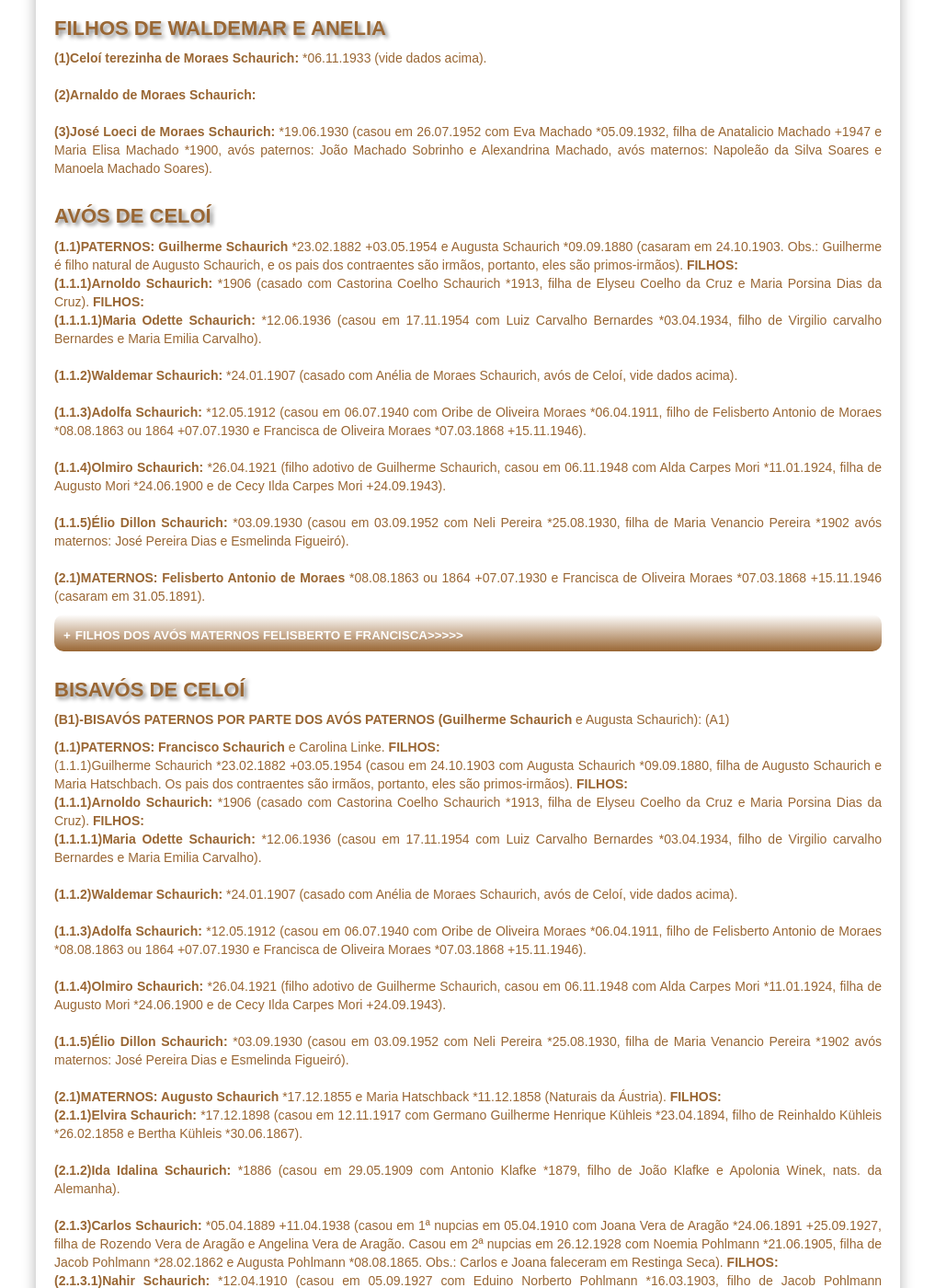
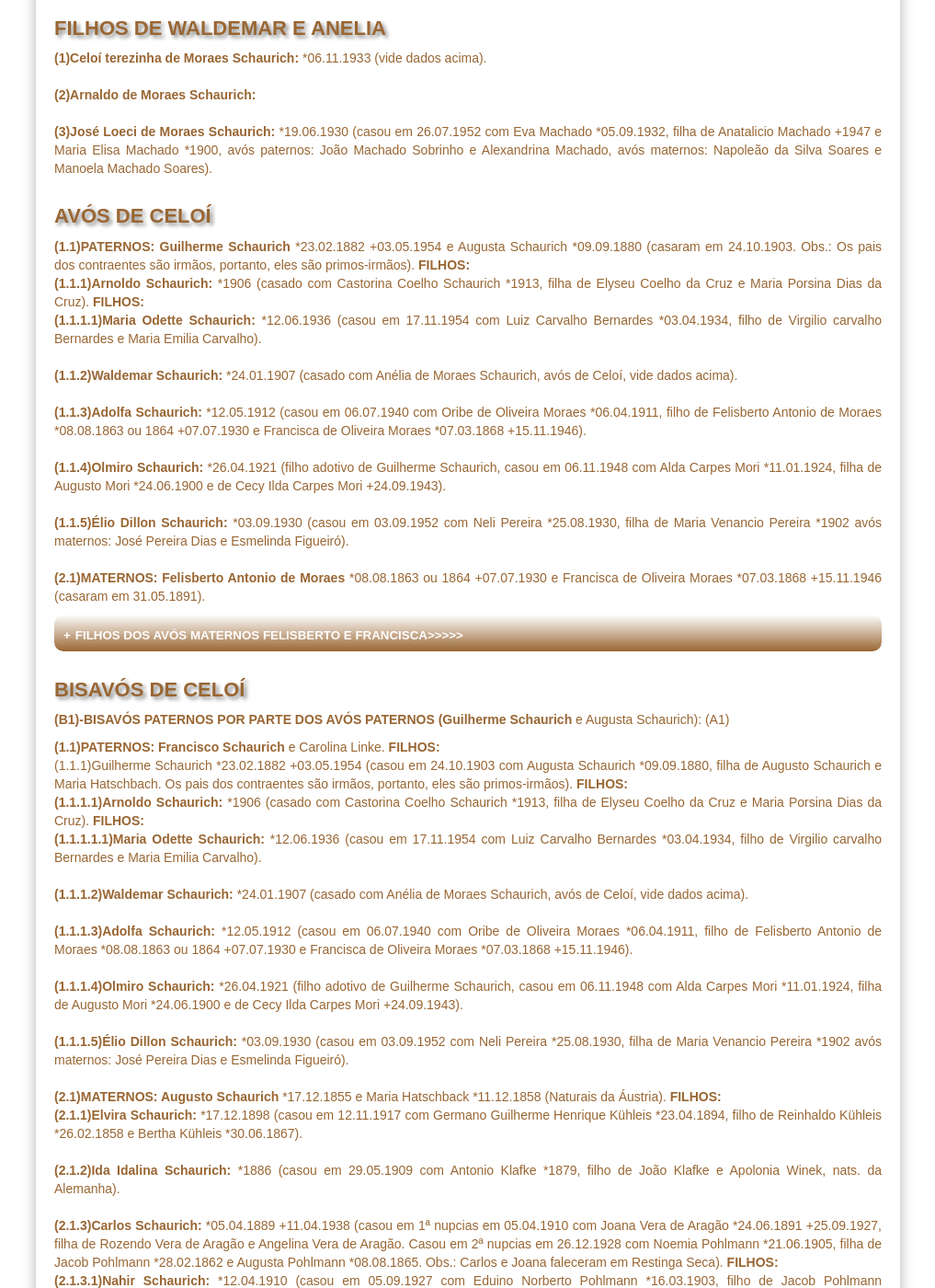
Before and after one commit to claudiovargas1955/claudiovargas1955.github.io, a Jekyll site: the page built from _pages/familia-schaurich.html, in a window 1280 px wide and 1400 px high, scrolled down 605 px. Shown: the whole window at 92% size, without its empty margins (131-1148 px from the left). Built offline with Jekyll 4.4.1, drawn with Linux system fonts in a browser that asks for light colours; some web fonts are replaced.

Commit message:
Update familia-schaurich.html

```diff
--- a/_pages/familia-schaurich.html
+++ b/_pages/familia-schaurich.html
@@ -116,8 +116,8 @@
   e Manoela Machado Soares).<br><br>
 
 <h4>AVÓS DE CELOÍ</h4>
-<p><b>(1.1)PATERNOS: Guilherme Schaurich </b>*23.02.1882 +03.05.1954 e Augusta Schaurich *09.09.1880 (casaram em 24.10.1903. Obs.:
-Guilherme é filho natural de Augusto Schaurich, e os pais dos contraentes são irmãos, portanto, eles são primos-irmãos). <b>FILHOS: </b><br>
+<p><b>(1.1)PATERNOS: Guilherme Schaurich </b>*23.02.1882 +03.05.1954 e Augusta Schaurich *09.09.1880 (casaram em 24.10.1903. Obs.: Os
+  pais dos contraentes são irmãos, portanto, eles são primos-irmãos). <b>FILHOS: </b><br>
   <b>(1.1.1)Arnoldo Schaurich: </b>*1906 (casado com Castorina Coelho Schaurich *1913, filha de Elyseu Coelho da Cruz e Maria Porsina
   Dias da Cruz). <b>FILHOS: </b><br>
       <b>(1.1.1.1)Maria Odette Schaurich: </b>*12.06.1936 (casou em 17.11.1954 com Luiz Carvalho Bernardes *03.04.1934, filho de
@@ -216,22 +216,22 @@
 <p><b>(1.1)PATERNOS: Francisco Schaurich </b>e Carolina Linke. <b>FILHOS: </b><br>
     (1.1.1)Guilherme Schaurich </b>*23.02.1882 +03.05.1954 (casou em 24.10.1903 com Augusta Schaurich *09.09.1880, filha de Augusto
     Schaurich e Maria Hatschbach. Os pais dos contraentes são irmãos, portanto, eles são primos-irmãos). <b>FILHOS: </b><br>
-        <b>(1.1.1)Arnoldo Schaurich: </b>*1906 (casado com Castorina Coelho Schaurich *1913, filha de Elyseu Coelho da Cruz e Maria
+        <b>(1.1.1.1)Arnoldo Schaurich: </b>*1906 (casado com Castorina Coelho Schaurich *1913, filha de Elyseu Coelho da Cruz e Maria
         Porsina Dias da Cruz). <b>FILHOS: </b><br>
-            <b>(1.1.1.1)Maria Odette Schaurich: </b>*12.06.1936 (casou em 17.11.1954 com Luiz Carvalho Bernardes *03.04.1934, filho de
+            <b>(1.1.1.1.1)Maria Odette Schaurich: </b>*12.06.1936 (casou em 17.11.1954 com Luiz Carvalho Bernardes *03.04.1934, filho de
             Virgilio carvalho Bernardes e Maria Emilia Carvalho). <br><br>
 
-            <b>(1.1.2)Waldemar Schaurich: </b> *24.01.1907 (casado com Anélia de Moraes Schaurich, avós de Celoí, vide dados acima).
+            <b>(1.1.1.2)Waldemar Schaurich: </b> *24.01.1907 (casado com Anélia de Moraes Schaurich, avós de Celoí, vide dados acima).
             <br><br>
 
-            <b>(1.1.3)Adolfa Schaurich: </b>*12.05.1912 (casou em 06.07.1940 com Oribe de Oliveira Moraes *06.04.1911, filho de
+            <b>(1.1.1.3)Adolfa Schaurich: </b>*12.05.1912 (casou em 06.07.1940 com Oribe de Oliveira Moraes *06.04.1911, filho de
             Felisberto Antonio de Moraes *08.08.1863 ou 1864 +07.07.1930 e Francisca de Oliveira Moraes *07.03.1868 +15.11.1946).
             <br><br>
 
-            <b>(1.1.4)Olmiro Schaurich: </b>*26.04.1921 (filho adotivo de Guilherme Schaurich, casou em 06.11.1948 com Alda Carpes Mori
+            <b>(1.1.1.4)Olmiro Schaurich: </b>*26.04.1921 (filho adotivo de Guilherme Schaurich, casou em 06.11.1948 com Alda Carpes Mori
             *11.01.1924, filha de Augusto Mori *24.06.1900 e de Cecy Ilda Carpes Mori +24.09.1943).<br><br>
 
-            <b>(1.1.5)Élio Dillon Schaurich: </b>*03.09.1930 (casou em 03.09.1952 com Neli Pereira *25.08.1930, filha de Maria Venancio
+            <b>(1.1.1.5)Élio Dillon Schaurich: </b>*03.09.1930 (casou em 03.09.1952 com Neli Pereira *25.08.1930, filha de Maria Venancio
             Pereira *1902 avós maternos: José Pereira Dias e Esmelinda Figueiró).<br><br>
 
   <b>(2.1)MATERNOS: Augusto Schaurich </b>*17.12.1855 e Maria Hatschback *11.12.1858 (Naturais da Áustria). <b>FILHOS: </b><br>
```
